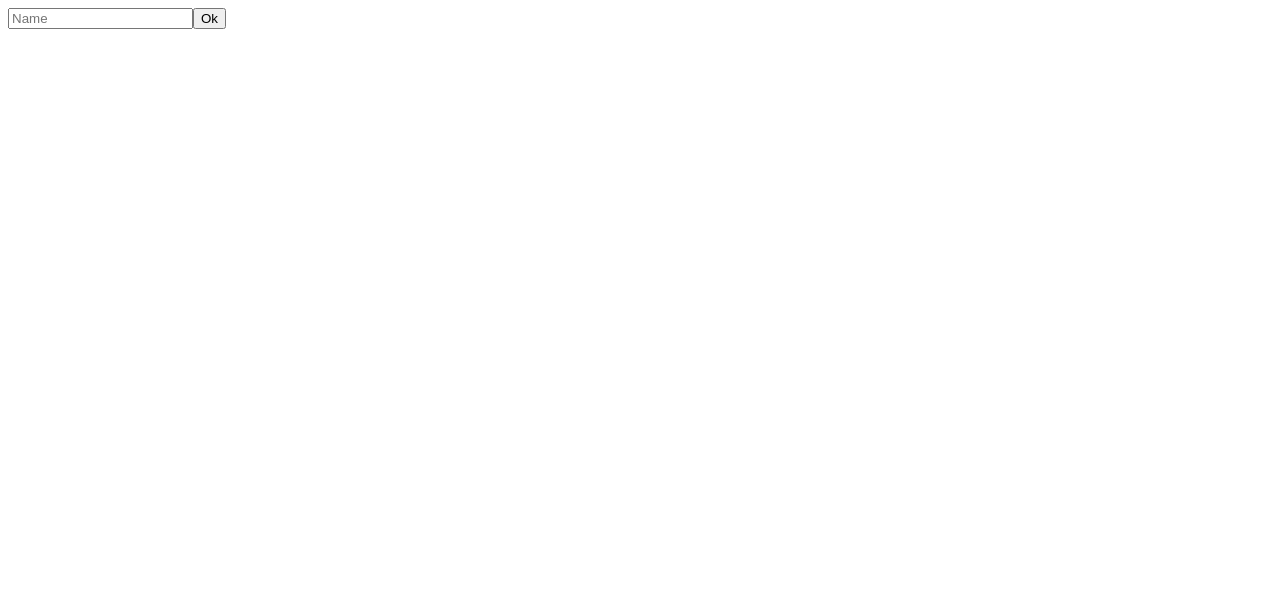
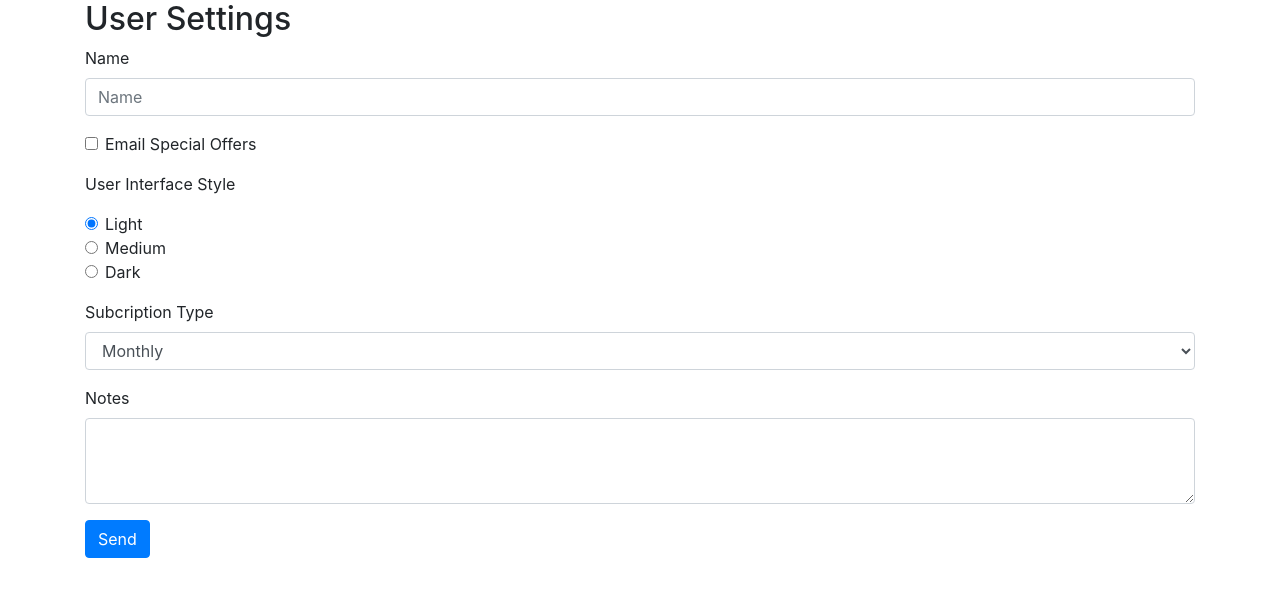
Before and after one commit to chethandb/angular-forms-demo, an Angular app: page / in a window 1280 px wide. Shown: the top 596 px of the page. Built offline with nearby package versions, Linux system fonts and the light colour scheme.

Commit message:
added forst form with sample bootsrap form fields

```diff
--- a/angular.json
+++ b/angular.json
@@ -24,6 +24,7 @@
               "src/assets"
             ],
             "styles": [
+              "node_modules/bootstrap/dist/css/bootstrap.min.css",
               "src/styles.css"
             ],
             "scripts": []
@@ -119,6 +120,7 @@
           }
         }
       }
-    }},
+    }
+  },
   "defaultProject": "forms-demo"
 }
--- a/package.json
+++ b/package.json
@@ -19,6 +19,7 @@
     "@angular/platform-browser": "~10.1.3",
     "@angular/platform-browser-dynamic": "~10.1.3",
     "@angular/router": "~10.1.3",
+    "bootstrap": "^4.5.2",
     "rxjs": "~6.6.0",
     "tslib": "^2.0.0",
     "zone.js": "~0.10.2"
--- a/src/app/user-settings-form/user-settings-form.component.html
+++ b/src/app/user-settings-form/user-settings-form.component.html
@@ -1,4 +1,53 @@
-<form>
-    <input placeholder="Name">
-    <button>Ok</button>
-</form>
+<div class="container">
+    <h2>User Settings</h2>
+    <form>
+        <div class="form-group">
+            <label for="name">Name</label>
+            <input id="name" name="name" class="form-control" placeholder="Name" />
+        </div>
+
+        <div class="form-group form-check">
+            <input class="form-check-input" type="checkbox" id="emailOffers" name="emailOffers" />
+            <label class="form-check-label" for="emailOffers">Email Special Offers</label>
+        </div>
+
+        <p>User Interface Style</p>
+        <div class="form-group">
+            <div class="form-check">
+                <input class="form-check-input" type="radio" name="interfaceStyle" id="lightInterface" value="light"
+                    checked>
+                <label class="form-check-label" for="lightInterface">
+                    Light
+                </label>
+            </div>
+            <div class="form-check">
+                <input class="form-check-input" type="radio" name="interfaceStyle" id="mediumInterface" value="medium">
+                <label class="form-check-label" for="mediumInterface">
+                    Medium
+                </label>
+            </div>
+            <div class="form-check">
+                <input class="form-check-input" type="radio" name="interfaceStyle" id="darkInterface" value="dark">
+                <label class="form-check-label" for="darkInterface">
+                    Dark
+                </label>
+            </div>
+        </div>
+
+        <div class="form-group">
+            <label for="subcriptionType">Subcription Type</label>
+            <select class="form-control" id="subcriptionType">
+                <option>Monthly</option>
+                <option>Annual</option>
+                <option>Lifetime</option>
+            </select>
+        </div>
+
+        <div class="form-group">
+            <label for="notes">Notes</label>
+            <textarea id="notes" name="notes" class="form-control" rows="3"></textarea>
+        </div>
+
+        <button class="btn btn-primary">Send</button>
+    </form>
+</div>
```
Also changed, not shown: 1 other file (tests, documents, lock files or other folders).
